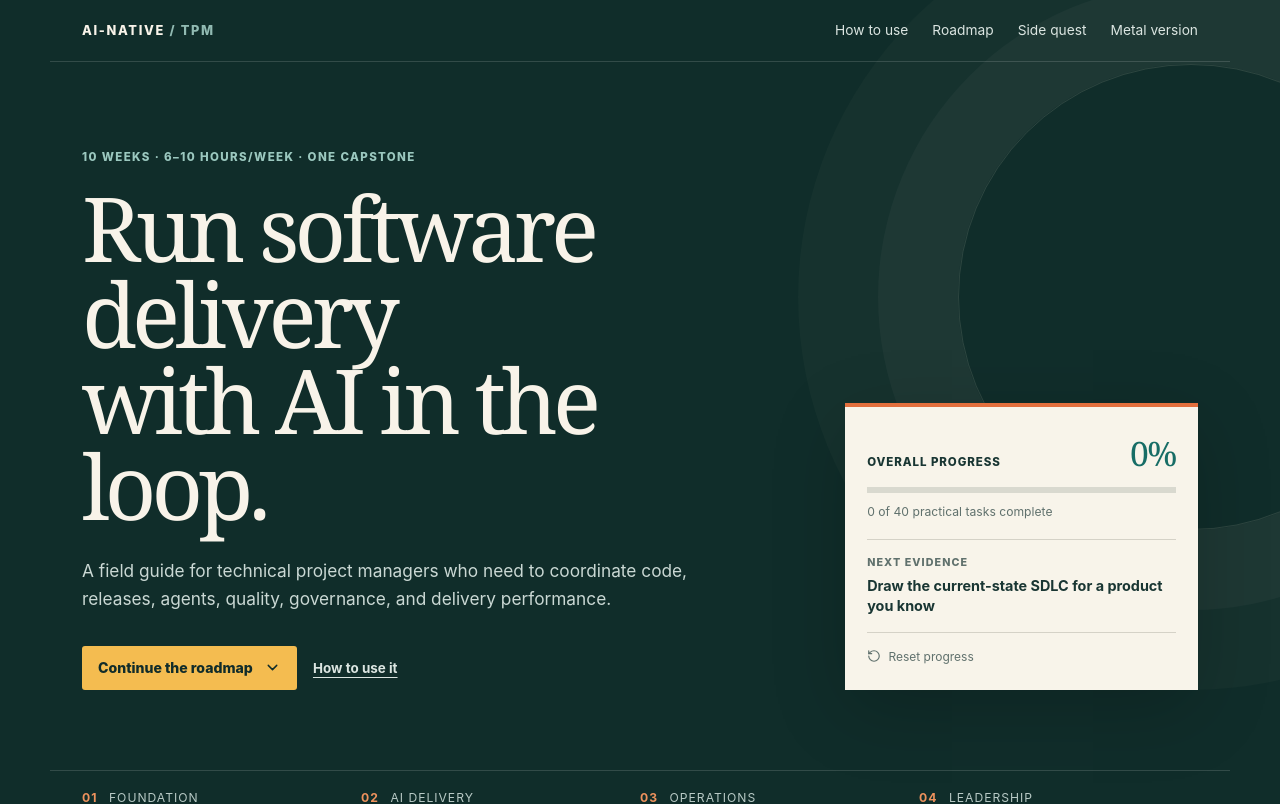
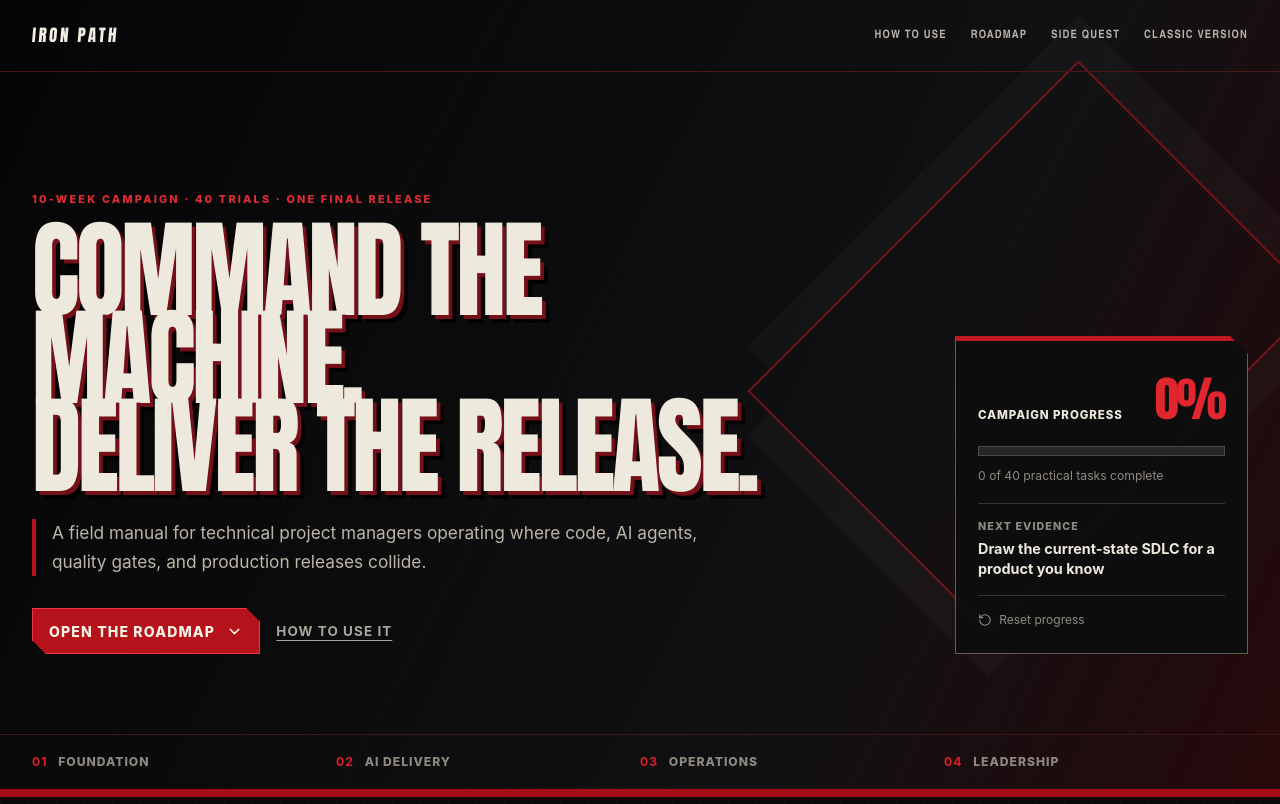
Before and after one commit to WagnerMoreira/ai-roadmap, a React (Vite) app: page / in a window 1280 px wide. Shown: the top 804 px of the page. Built offline with nearby package versions, Linux system fonts and the light colour scheme.

Commit message:
feat: make metal layout the default

```diff
--- a/index.html
+++ b/index.html
@@ -5,7 +5,7 @@
     <meta name="viewport" content="width=device-width, initial-scale=1.0" />
     <meta name="theme-color" content="#102d2a" />
     <meta name="description" content="A practical 10-week roadmap for AI-native technical project managers." />
-    <title>AI-Native TPM Roadmap</title>
+    <title>AI-Native Technical Project Manager Roadmap</title>
   </head>
   <body>
     <div id="root"></div>
--- a/package.json
+++ b/package.json
@@ -1,5 +1,5 @@
 {
-  "name": "ai-native-tpm-roadmap",
+  "name": "ai-native-technical-project-manager-roadmap",
   "private": true,
   "version": "1.0.0",
   "type": "module",
--- a/src/App.tsx
+++ b/src/App.tsx
@@ -117,7 +117,7 @@ export default function App() {
     return <HowToUse />;
   }
 
-  const isMetal = window.location.pathname.startsWith("/metal");
+  const isMetal = !window.location.pathname.startsWith("/classic");
 
   const [complete, setComplete] = useState<Set<string>>(loadProgress);
   const [openWeek, setOpenWeek] = useState(1);
@@ -150,12 +150,12 @@ export default function App() {
     <main className={isMetal ? "metal-theme" : undefined}>
       <header className="hero">
         <nav className="topbar" aria-label="Page navigation">
-          <a className="wordmark" href="#top">{isMetal ? "IRON PATH" : "AI-NATIVE"} <span>/ <abbr title="Technical Project Manager">TPM</abbr></span></a>
+          <a className="wordmark" href="#top">{isMetal ? "IRON PATH" : "AI-NATIVE ROADMAP"}</a>
           <div>
             <a href="/how-to-use/">How to use</a>
             <a href="#roadmap">Roadmap</a>
             <a href="#side-quest">Side quest</a>
-            <a href={isMetal ? "/" : "/metal/"}>{isMetal ? "Classic version" : "Metal version"}</a>
+            <a href={isMetal ? "/classic/" : "/"}>{isMetal ? "Classic version" : "Metal version"}</a>
           </div>
         </nav>
 
--- a/src/HowToUse.tsx
+++ b/src/HowToUse.tsx
@@ -12,7 +12,7 @@ export default function HowToUse() {
     <main className="guide-page">
       <header className="guide-header">
         <nav className="topbar" aria-label="Guide navigation">
-          <a className="wordmark" href="/">AI-NATIVE <span>/ <abbr title="Technical Project Manager">TPM</abbr></span></a>
+          <a className="wordmark" href="/">AI-NATIVE ROADMAP</a>
           <a className="back-link" href="/"><ArrowLeft size={15} /> Back to roadmap</a>
         </nav>
 
```
Also changed, not shown: 2 other files (tests, documents, lock files or other folders).
